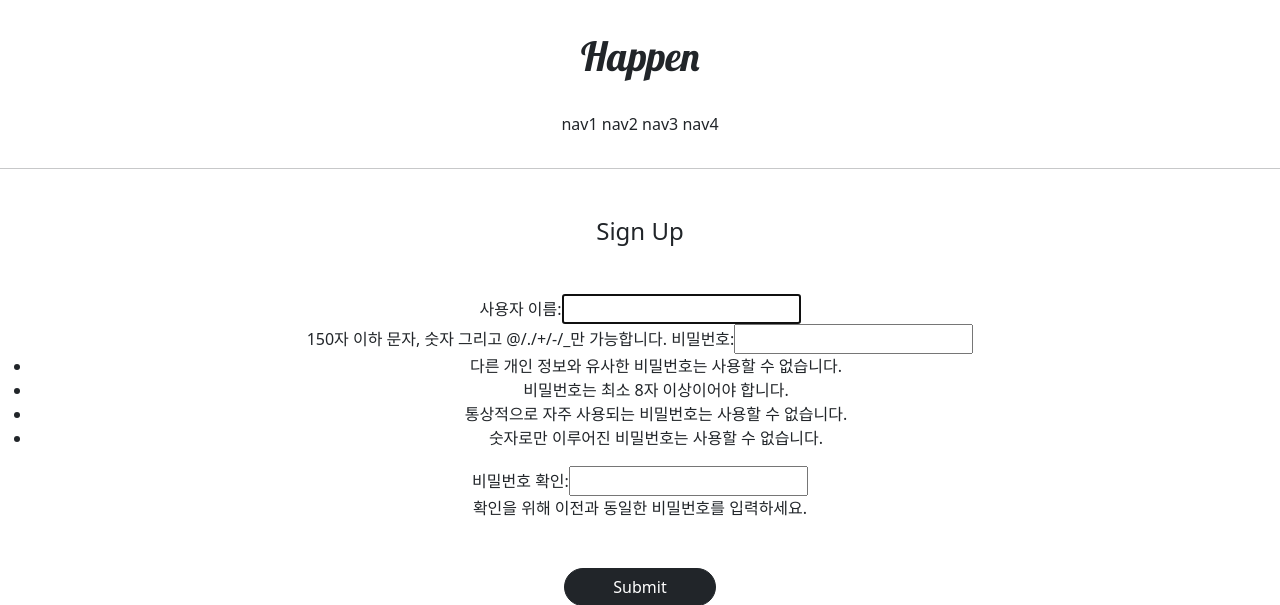
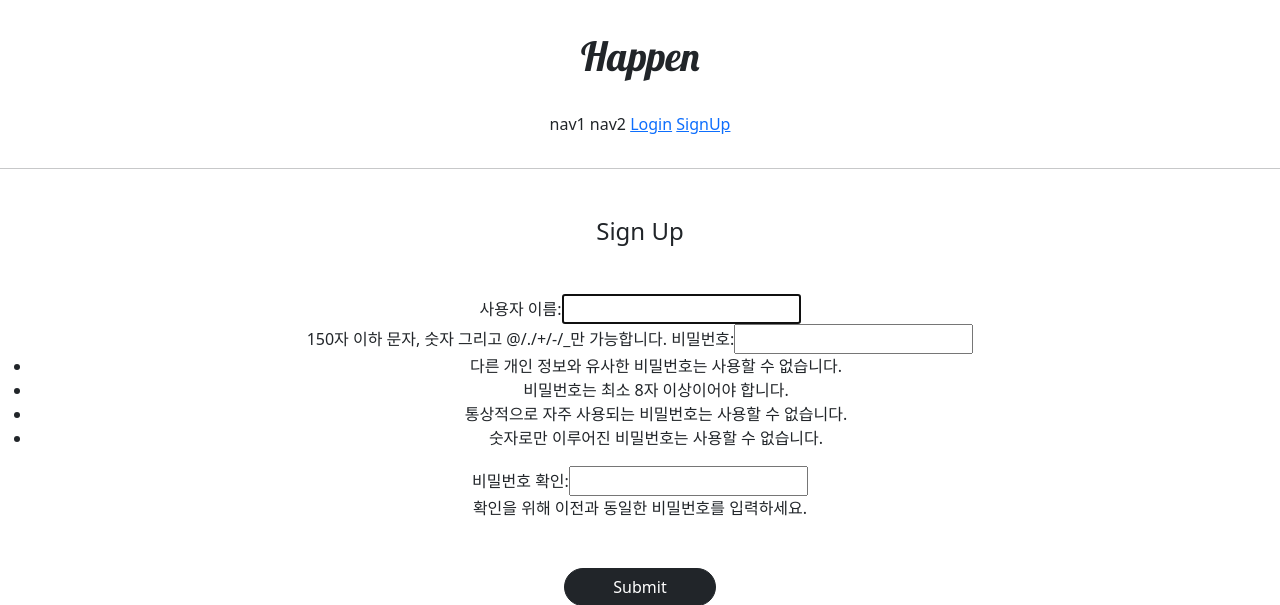
Before and after one commit to tkekdzhd/gis_0702, a Django app: page /accounts/create/ in a window 1280 px wide. Shown: the top 605 px of the page. Run offline with Django 3.2, Linux system fonts and the light colour scheme; parts of the project's set-up code (start-up, migrations or seed data) failed here and were passed over.

Commit message:
0714 commit 3

```diff
--- a/templates/header.html
+++ b/templates/header.html
@@ -5,7 +5,18 @@
     <div class="happen_header_btn">
         <span>nav1</span>
         <span>nav2</span>
-        <span>nav3</span>
-        <span>nav4</span>
+        {# user 객체는 장고 템플릿 어디서든 접근가능하다, 로그인되어있는지 아닌지 판별가능 #}
+        {% if not user.is_authenticated %}
+        <span>
+            <a href="{% url 'accountapp:login' %}">Login</a>
+        </span>
+        <span>
+            <a href="{% url 'accountapp:create' %}">SignUp</a>
+        </span>
+        {% else %}
+        <span>
+            <a href="{% url 'accountapp:logout' %}">Logout</a>
+        </span>
+        {% endif %}
     </div>
 </div>
```
